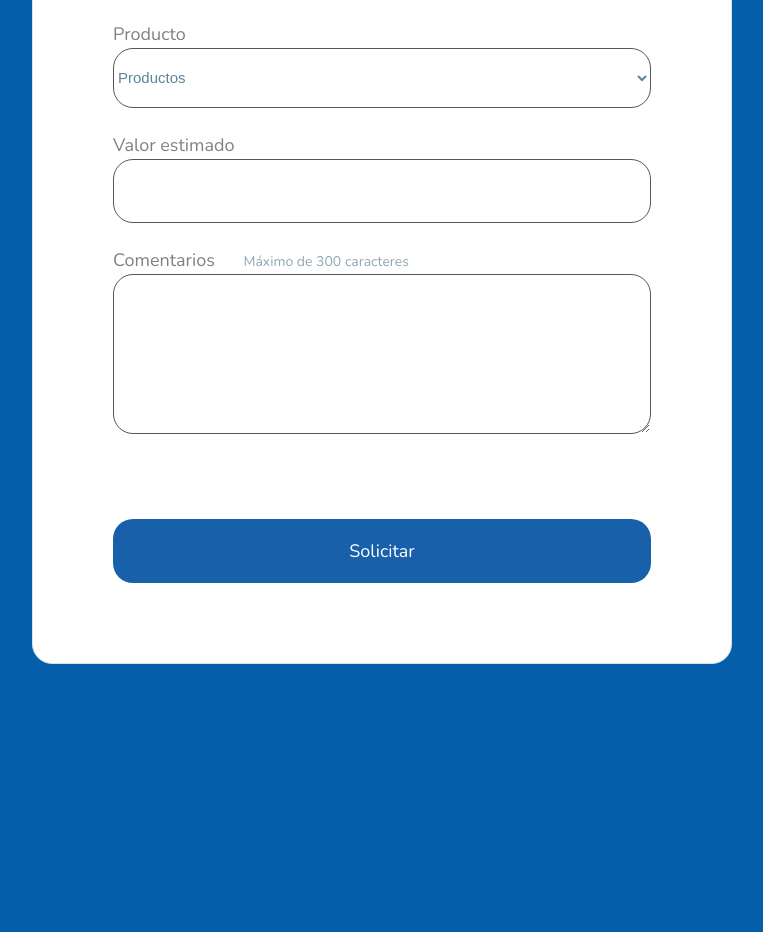
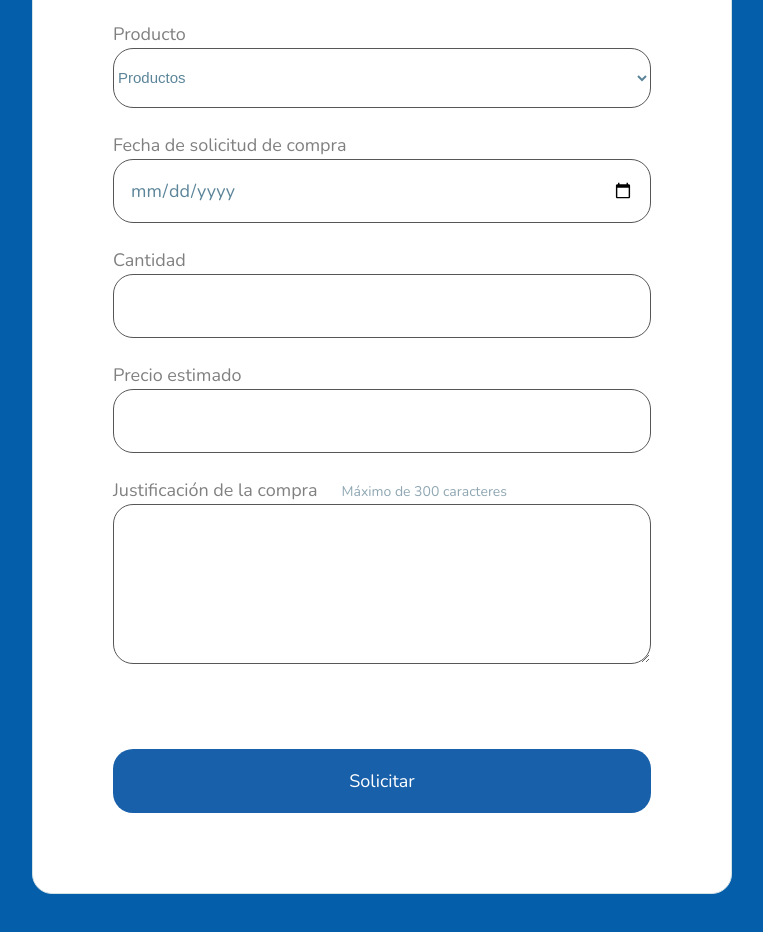
Before and after one commit to dagredaUSIL/InteractSolutions, a plain HTML site: page index.html in a window 1280 px wide. Shown: the part 1080-2012 px from the top of the page, without its empty margins (258-1021 px from the left). Before the commit the page ends 1808 px from the top, so only its background shows below. Drawn offline with nearby package versions, Linux system fonts and the light colour scheme.

Commit message:
04/01/2022
Mas cantidad y otros atributos adicionales

```diff
--- a/index.html
+++ b/index.html
@@ -15,146 +15,177 @@
     <link rel="stylesheet" href="./public/css/form.css" />
     <link rel="stylesheet" href="./public/css/buttons.css" />
 
-
     <link
       href="https://fonts.googleapis.com/css2?family=Nunito:wght@400;600;700;800&display=swap"
       rel="stylesheet"
     />
 
-
     <script>
-      var description = "";
-      global_var = 'cadena';
-            function soapRequest(){
-              var solicitante = document.getElementById("solicitante").value;
-              var email = document.getElementById("email").value;
-              var product = document.getElementById("product").value;
-              var price_project = document.getElementById("price_project").value;
-              var justify = document.getElementById("justify").value;
-              var str = '<soapenv:Envelope xmlns:soapenv="http://schemas.xmlsoap.org/soap/envelope/" xmlns:bpm="http://bpm.ws.sas.interact.com/">' +
-              '<soapenv:Header/>'+
-              '<soapenv:Body>'+
-              '<bpm:startProcessWithAttributesNS>'+
-              '<contract>aebb0712-fb75-45ac-83dc-bb067146daa5</contract>'+
-              '<service>ws.bpm</service>'+
-              '<application>BPMDayLima</application>'+
-              '<secret>FiNeFmFiIaFhKjJcCmFaNaBaBcBeOpLkKlPoEbCbAbAnAfMcCdJcHmAiIfMfEnIf</secret>'+
-              '<mnemonic>solicitudcomprabpmday2</mnemonic>'+
-              '<name>Procedure to Pay</name>'+
-              '<attributes>'+
-              '<name>solicitante</name>'+
-              '<value>'+ solicitante + '</value>'+
-              '</attributes>'+
-                '<attributes>'+
-                  '<name>email</name>'+
-                  '<value>'+ email + '</value>'+
-                '</attributes>'+
-                '<attributes>'+
-                  '<name>product</name>'+
-                  '<value>'+ product + '</value>'+
-                '</attributes>'+
-                '<attributes>'+
-                  '<name>price_project</name>'+
-                  '+<value>'+ price_project + '</value>'+
-                '</attributes>'+
-                '<attributes>'+
-                  '<name>justify</name>'+
-                  '<value>'+ justify + '</value>'+
-                '</attributes>'+
-              '</bpm:startProcessWithAttributesNS>'+
-            '</soapenv:Body>'+
-          '</soapenv:Envelope>';
+      var description = ''
+      global_var = 'cadena'
+      function soapRequest() {
+        var solicitante = document.getElementById('solicitante').value
+        var email = document.getElementById('email').value
+        var product = document.getElementById('product').value
+        var price_project = document.getElementById('price_project').value
+        var justify = document.getElementById('justify').value
+        var cantidad = document.getElementById('cantidad').value
+        var fecha_solicitud = document.getElementById('fecha_solicitud').value
+        var str =
+          '<soapenv:Envelope xmlns:soapenv="http://schemas.xmlsoap.org/soap/envelope/" xmlns:bpm="http://bpm.ws.sas.interact.com/">' +
+          '<soapenv:Header/>' +
+          '<soapenv:Body>' +
+          '<bpm:startProcessWithAttributesNS>' +
+          '<contract>aebb0712-fb75-45ac-83dc-bb067146daa5</contract>' +
+          '<service>ws.bpm</service>' +
+          '<application>BPMDayLima</application>' +
+          '<secret>FiNeFmFiIaFhKjJcCmFaNaBaBcBeOpLkKlPoEbCbAbAnAfMcCdJcHmAiIfMfEnIf</secret>' +
+          '<mnemonic>solicitudcomprabpmday2</mnemonic>' +
+          '<name>Procedure to Pay</name>' +
+          '<attributes>' +
+          '<name>solicitante</name>' +
+          '<value>' +
+          solicitante +
+          '</value>' +
+          '</attributes>' +
+          '<attributes>' +
+          '<name>email</name>' +
+          '<value>' +
+          email +
+          '</value>' +
+          '</attributes>' +
+          '<attributes>' +
+          '<name>product</name>' +
+          '<value>' +
+          product +
+          '</value>' +
+          '</attributes>' +
+          '<attributes>' +
+          '<name>price_project</name>' +
+          '+<value>' +
+          price_project +
+          '</value>' +
+          '</attributes>' +
+          // cantidad
+          '<attributes>' +
+          '<name>unit</name>' +
+          '+<value>' +
+          cantidad +
+          '</value>' +
+          '</attributes>' +
+          // date_request
+          '<attributes>' +
+          '<name>date_request</name>' +
+          '+<value>' +
+          fecha_solicitud +
+          '</value>' +
+          '</attributes>' +
+          '<attributes>' +
+          '<name>justify</name>' +
+          '<value>' +
+          justify +
+          '</value>' +
+          '</attributes>' +
+          '</bpm:startProcessWithAttributesNS>' +
+          '</soapenv:Body>' +
+          '</soapenv:Envelope>'
 
         function createCORSRequest(method, url) {
-                var xhr = new XMLHttpRequest();
-                if ("withCredentials" in xhr) {
-                  xhr.open(method, url, false);
-                } else if (typeof XDomainRequest != "undefined") {
+          var xhr = new XMLHttpRequest()
+          if ('withCredentials' in xhr) {
+            xhr.open(method, url, false)
+          } else if (typeof XDomainRequest != 'undefined') {
             alert
-                  xhr = new XDomainRequest();
-                  xhr.open(method, url);
+            xhr = new XDomainRequest()
+            xhr.open(method, url)
           } else {
-                  console.log("CORS not supported");
-                  alert("CORS not supported");
-                  xhr = null;
+            console.log('CORS not supported')
+            alert('CORS not supported')
+            xhr = null
           }
-                return xhr;
+          return xhr
         }
-              var xhr = createCORSRequest("POST", "https://latam.interact.com.br/sa/ws/bpm?wsdl");
+        var xhr = createCORSRequest(
+          'POST',
+          'https://latam.interact.com.br/sa/ws/bpm?wsdl'
+        )
 
-
-              if(!xhr){
-              console.log("XHR issue");
-              return;
+        if (!xhr) {
+          console.log('XHR issue')
+          return
         }
 
-              xhr.onload = function CADENA(){
+        xhr.onload = function CADENA() {
           //var results = xhr.responseText;
-              var results = xhr.responseText;
-              cadena = results.slice(204,212);
-              alert("Registrada, solicitud abierta "+ cadena);
-              console.log(cadena);
+          var results = xhr.responseText
+          cadena = results.slice(204, 212)
+          alert('Registrada, solicitud abierta ' + cadena)
+          console.log(cadena)
         }
-              xhr.setRequestHeader('Content-Type','text/xml');
-              xhr.send(str);
+        xhr.setRequestHeader('Content-Type', 'text/xml')
+        xhr.send(str)
         // console.log(cadena);
-              var finaltask = '<soapenv:Envelope xmlns:soapenv="http://schemas.xmlsoap.org/soap/envelope/" xmlns:bpm="http://bpm.ws.sas.interact.com/">'+
-              '<soapenv:Header/>'+
-              '<soapenv:Body>'+
-              '<bpm:finishTaskNS>'+
-              '<contract>aebb0712-fb75-45ac-83dc-bb067146daa5</contract>'+
-              '<service>ws.bpm</service>'+
-              '<application>BPMDayLima</application>'+
-              '<secret>FiNeFmFiIaFhKjJcCmFaNaBaBcBeOpLkKlPoEbCbAbAnAfMcCdJcHmAiIfMfEnIf</secret>'+
-              '<task>'+cadena+':sol_compra</task>'+
-              '</bpm:finishTaskNS>'+
-              '</soapenv:Body>'+
-              '</soapenv:Envelope>';
+        var finaltask =
+          '<soapenv:Envelope xmlns:soapenv="http://schemas.xmlsoap.org/soap/envelope/" xmlns:bpm="http://bpm.ws.sas.interact.com/">' +
+          '<soapenv:Header/>' +
+          '<soapenv:Body>' +
+          '<bpm:finishTaskNS>' +
+          '<contract>aebb0712-fb75-45ac-83dc-bb067146daa5</contract>' +
+          '<service>ws.bpm</service>' +
+          '<application>BPMDayLima</application>' +
+          '<secret>FiNeFmFiIaFhKjJcCmFaNaBaBcBeOpLkKlPoEbCbAbAnAfMcCdJcHmAiIfMfEnIf</secret>' +
+          '<task>' +
+          cadena +
+          ':sol_compra</task>' +
+          '</bpm:finishTaskNS>' +
+          '</soapenv:Body>' +
+          '</soapenv:Envelope>'
 
         function createCORSRequest2(method, url) {
-                var xhr = new XMLHttpRequest();
-                if ("withCredentials" in xhr) {
-                  xhr.open(method, url, false);
-                } else if (typeof XDomainRequest != "undefined") {
+          var xhr = new XMLHttpRequest()
+          if ('withCredentials' in xhr) {
+            xhr.open(method, url, false)
+          } else if (typeof XDomainRequest != 'undefined') {
             alert
-                  xhr = new XDomainRequest();
-                  xhr.open(method, url);
+            xhr = new XDomainRequest()
+            xhr.open(method, url)
           } else {
-                  console.log("CORS not supported");
-                  alert("CORS not supported");
-                  xhr = null;
+            console.log('CORS not supported')
+            alert('CORS not supported')
+            xhr = null
           }
-                return xhr;
+          return xhr
         }
-              var xhr = createCORSRequest2("POST", "https://latam.interact.com.br/sa/ws/bpm?wsdl");
+        var xhr = createCORSRequest2(
+          'POST',
+          'https://latam.interact.com.br/sa/ws/bpm?wsdl'
+        )
 
-
-              if(!xhr){
-              console.log("XHR issue");
-              return;
+        if (!xhr) {
+          console.log('XHR issue')
+          return
         }
 
-              xhr.onload = function (){
+        xhr.onload = function () {
           //var results = xhr.responseText;
-              var results = xhr.responseText;
+          var results = xhr.responseText
           //var cadena = results.slice(204,219);
           //alert("Registrada, solicitud abierta "+ cadena);
         }
-              xhr.setRequestHeader('Content-Type','text/xml');
-              xhr.send(finaltask);
-              location.reload();
+        xhr.setRequestHeader('Content-Type', 'text/xml')
+        xhr.send(finaltask)
+        location.reload()
       }
-
     </script>
-
   </head>
   <body>
     <div id="page-create-orphanage">
-
       <main class="animate-appear with-sidebar">
-
         <div class="logos">
-          <img src="./public/images/Logo_Grupo_Unicomer.png" alt="Logo BPM Day Lima"/>
+          <img
+            src="./public/images/Logo_Grupo_Unicomer.png"
+            alt="Logo BPM Day Lima"
+          />
           <!--   <img src="./public/images/logointeractlatam.png" alt="Logo Interact Latam"/> -->
         </div>
 
@@ -164,20 +195,20 @@
 
             <div class="input-block">
               <label for="solicitante">Solicitante</label>
-              <input id="solicitante" name="solicitante" required />
+              <input id="solicitante" type="text" name="solicitante" required />
             </div>
 
             <div class="input-block">
               <label for="email">E-mail del solicitante</label>
-              <input id="email" name="email" required />
+              <input id="email" name="email" type="email" required />
             </div>
 
             <div class="input-block">
               <label for="product">Producto</label>
-              <br>
+              <br />
               <!--<input id="product" name="product" required/>-->
-              <select class="barra" name="product" id="product" >
-              <option value="" disabled selected hidden> Productos</option>
+              <select class="barra" name="product" id="product">
+                <option value="" disabled selected hidden>Productos</option>
                 <option value="Xiaomi Redmi Note 8">Xperia Z2 Tablet</option>
                 <option value="Samsung Galaxy S5">Xperia Tablet Z</option>
                 <option value="Smartphone Asus Zenfone">SGPT112BR/S</option>
@@ -186,17 +217,54 @@
             </div>
 
             <div class="input-block">
-              <label for="price_project">Valor estimado</label>
-              <input id="price_project" name="price_project" required />
+              <label for="fecha_solicitud">Fecha de solicitud de compra</label>
+              <input
+                id="fecha_solicitud"
+                type="date"
+                name="fecha_solicitud"
+                required
+              />
+            </div>
+
+            <div class="input-block">
+              <label for="cantidad">Cantidad</label>
+              <input id="cantidad" type="number" name="cantidad" required />
+            </div>
+
+            <div class="input-block">
+              <label for="price_project">Precio estimado</label>
+              <input
+                id="price_project"
+                type="number"
+                name="price_project"
+                required
+              />
             </div>
 
             <div class="input-block">
               <label for="justify"
-                >Comentarios <span>Máximo de 300 caracteres</span></label>
+                >Justificación de la compra<span
+                  >Máximo de 300 caracteres</span
+                ></label
+              >
               <textarea id="justify" name="justify" required></textarea>>
             </div>
             <!--<button type="submit" class="primary-button">Solicitar</button>-->
-          <input class="primary-button" type="button" name="" value="Solicitar" onclick="soapRequest();">
+            <!-- <button
+              class="primary-button"
+              type="button"
+              name=""
+              value="Solicitar"
+              onclick="soapRequest();"
+            ></button> -->
+            <button
+              class="primary-button"
+              value="Solicitar"
+              type="submit"
+              onclick="soapRequest()"
+            >
+              Solicitar
+            </button>
           </fieldset>
         </form>
       </main>
```
Also changed, not shown: APQC/8.0 Manage Financial Resources.png (added). Lines whose indentation alone changed are shown as unchanged.
